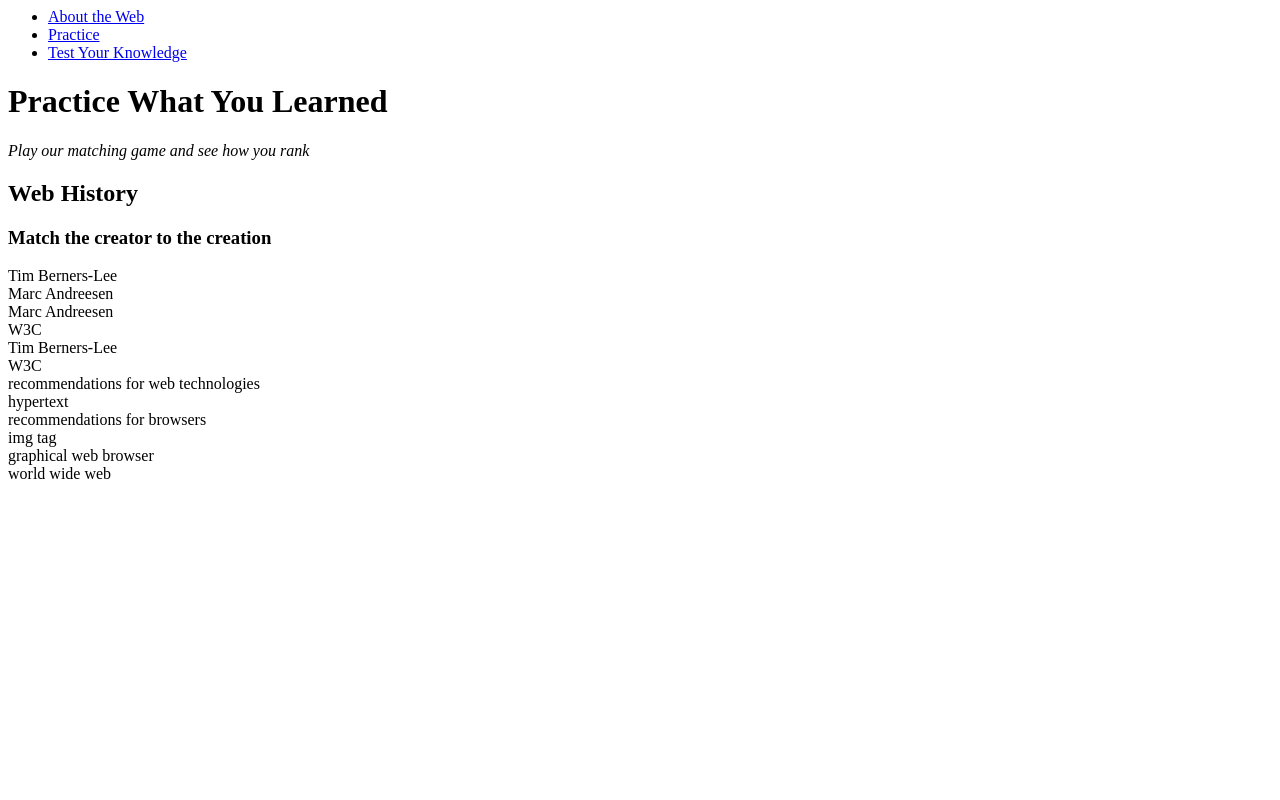
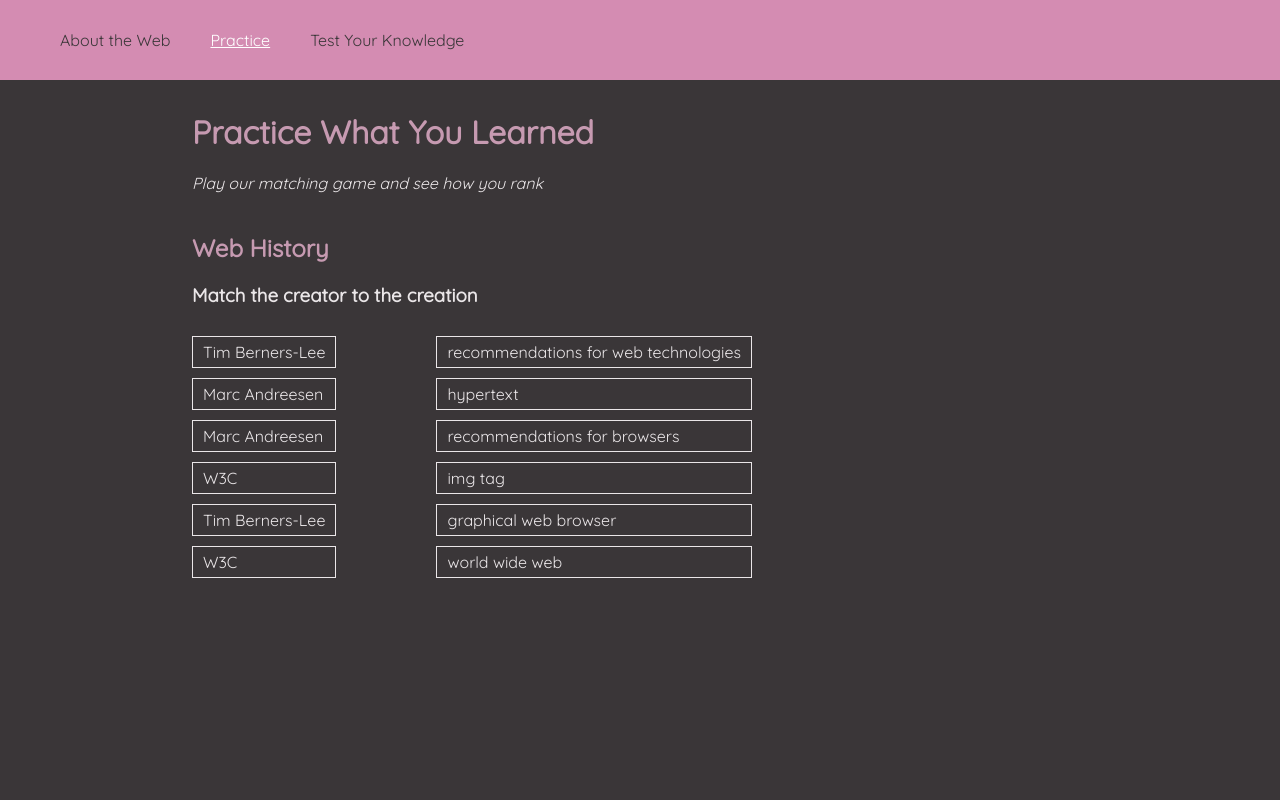
Before and after one commit to miranda-price/csc210-project2, a Flask app: page /practice in a window 1280 px wide. Run offline with Flask 3, Linux system fonts and the light colour scheme.

Commit message:
add basic css

```diff
--- a/static/style.css
+++ b/static/style.css
@@ -0,0 +1,108 @@
+/*
+color 1 - #3A3638
+color 2 - #C69AB1
+color 3 - #D48CB2
+color 4 - #B54581
+color 5 - #D42583
+*/
+
+html {
+    background-color: #3A3638;
+    color: #eae6e8;
+    font-family: 'Quicksand', sans-serif;
+}
+
+h1, h2 {
+    color: #c69ab1;
+}
+
+h2, #test-name-submit {
+    margin-top: 40px;
+}
+
+#navbar {
+    list-style: none;
+    display: flex;
+    align-items: center;
+    background-color: #D48CB2;
+    position: fixed;
+    top: 0;
+    left: 0;
+    z-index: 10;
+    height: 10vh;
+    width: 100vw;
+    margin: 0;
+}
+
+#navbar a {
+    color: #3A3638;
+    padding: 10px 20px;
+    text-decoration: none;
+}
+
+#navbar a:hover {
+    opacity: 80%;
+    text-decoration: underline;
+}
+
+#navbar a.active {
+    color: #fff;
+    text-decoration: underline;
+}
+
+#navbar a.active:hover {text-decoration: none;}
+
+body {
+    margin: 14vh auto 50px;
+    width: 70%;
+    max-width: 1000px;
+}
+
+button {
+    background-color: #D48CB2;
+    color: #fff;
+    border: none;
+    padding: 5px 20px;
+}
+
+table, thead, td {
+    border: 1px solid #eae6e8;
+    border-collapse: collapse;
+    padding: 5px 10px;
+}
+
+thead {
+    background-color: #c69ab1;
+    color: #3A3638;
+}
+
+#frameworks {
+    display: flex;
+    justify-content: space-between;
+    width: 60%;
+}
+
+.cards {
+    display: flex;
+}
+
+.left {
+    margin-right: 100px;
+}
+
+.matching-card {
+    padding: 5px 10px;
+    margin: 10px 0;
+    border: 1px solid #eae6e8;
+}
+
+.matching-card.selected {
+    border-color: #c69ab1;
+    color: #c69ab1;
+}
+
+.matching-card.complete {
+    color: #eae6e8;
+    border-color:#eae6e8;
+    opacity: 60%;
+}
--- a/templates/practice.html
+++ b/templates/practice.html
@@ -4,13 +4,16 @@
         <title>Web Development - Practice</title>
         <meta charset="utf-8">
         <link rel="stylesheet" href="/static/style.css">
+        <link rel="preconnect" href="https://fonts.googleapis.com">
+        <link rel="preconnect" href="https://fonts.gstatic.com" crossorigin>
+        <link href="https://fonts.googleapis.com/css2?family=Quicksand&display=swap" rel="stylesheet">
     </head>
 
     <nav>
         <ul id="navbar">
             <li><a href="/">About the Web</a></li>
-            <li><a href="/practice">Practice</a></li>
-            <li><a href="/test" class="active">Test Your Knowledge</a></li>
+            <li><a href="/practice" class="active">Practice</a></li>
+            <li><a href="/test">Test Your Knowledge</a></li>
         </ul>
     </nav>
 
@@ -102,7 +105,7 @@
                     <h2>Web Frameworks</h2>
                     <h3>Match the aspect of web development to the framework</h3>
                 </div>
-                <div class="class">
+                <div class="cards">
                     <div class="matching-col left">
                         <div class="matching-card framework-incomplete" id="framework-left-1">Frontend</div>
                         <div class="matching-card framework-incomplete" id="framework-left-2">Backend</div>
@@ -127,7 +130,7 @@
         <div id="display-practice-score" hidden>
             <h2 id="practice-score"></h2>
             <h3 id="practice-mistakes"></h3>
-            <input type="text" placeholder="displayname" id="displayname"><br>
+            <input type="text" placeholder="displayname" id="displayname">
             <button type="submit" id="submit-practice">Add to Leaderboard</button>
         </div>
 
@@ -170,8 +173,8 @@
                     console.log('correct')
                     document.getElementById(selected.originalTarget.id).classList.remove("history-incomplete")
                     document.getElementById(event.originalTarget.id).classList.remove("history-incomplete")
-                    document.getElementById(selected.originalTarget.id).classList.add("history-complete")
-                    document.getElementById(event.originalTarget.id).classList.add("history-complete")
+                    document.getElementById(selected.originalTarget.id).classList.add("complete")
+                    document.getElementById(event.originalTarget.id).classList.add("complete")
                     matched += 1;
                     score += 10;
                 }
@@ -220,8 +223,8 @@
                     console.log('correct')
                     document.getElementById(selected.originalTarget.id).classList.remove("html-incomplete")
                     document.getElementById(event.originalTarget.id).classList.remove("html-incomplete")
-                    document.getElementById(selected.originalTarget.id).classList.add("html-complete")
-                    document.getElementById(event.originalTarget.id).classList.add("html-complete")
+                    document.getElementById(selected.originalTarget.id).classList.add("complete")
+                    document.getElementById(event.originalTarget.id).classList.add("complete")
                     matched += 1;
                     score += 10;
                 }
@@ -270,8 +273,8 @@
                     console.log('correct')
                     document.getElementById(selected.originalTarget.id).classList.remove("css-incomplete")
                     document.getElementById(event.originalTarget.id).classList.remove("css-incomplete")
-                    document.getElementById(selected.originalTarget.id).classList.add("css-complete")
-                    document.getElementById(event.originalTarget.id).classList.add("css-complete")
+                    document.getElementById(selected.originalTarget.id).classList.add("complete")
+                    document.getElementById(event.originalTarget.id).classList.add("complete")
                     matched += 1;
                     score += 10;
                 }
@@ -320,8 +323,8 @@
                     console.log('correct')
                     document.getElementById(selected.originalTarget.id).classList.remove("framework-incomplete")
                     document.getElementById(event.originalTarget.id).classList.remove("framework-incomplete")
-                    document.getElementById(selected.originalTarget.id).classList.add("framework-complete")
-                    document.getElementById(event.originalTarget.id).classList.add("framework-complete")
+                    document.getElementById(selected.originalTarget.id).classList.add("complete")
+                    document.getElementById(event.originalTarget.id).classList.add("complete")
                     matched += 1;
                     score += 10;
                 }
```
Also changed, not shown: templates/index.html (+13 -2 lines), templates/test.html (+8 -3 lines).
